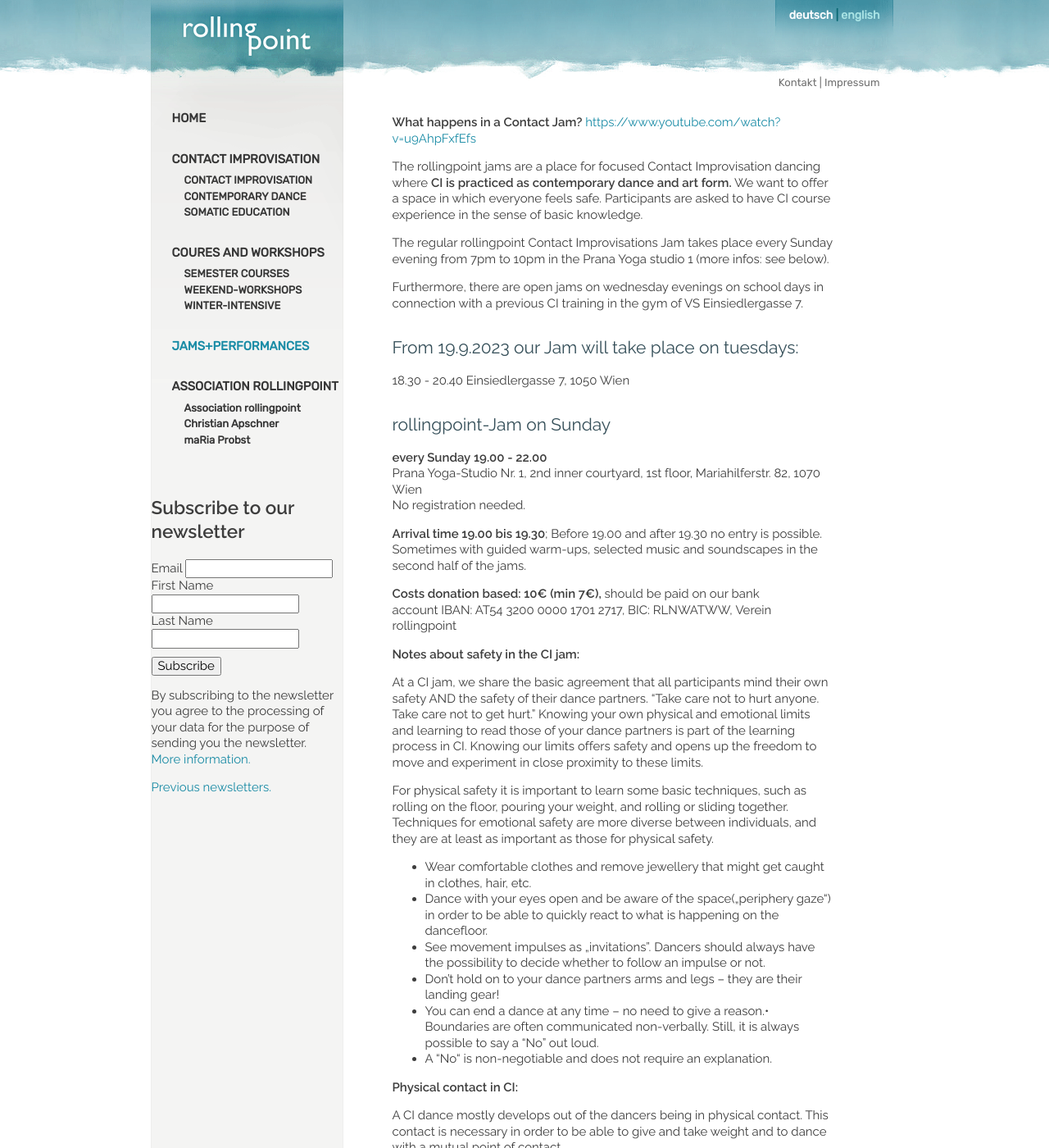
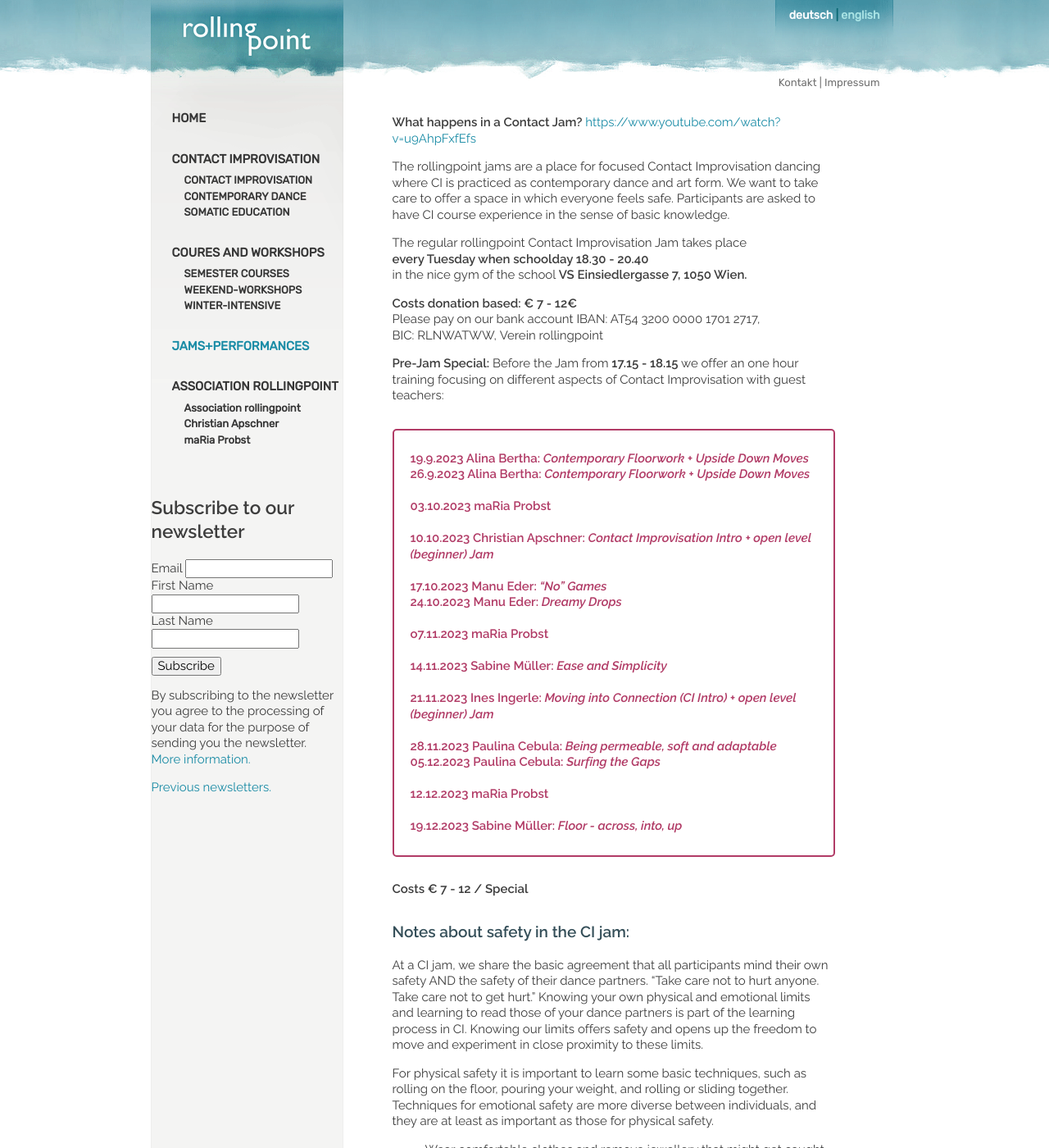
Before and after one commit to manulari/rollingpointat, a Jekyll site: the page built from _pages_en/en-jams.md, in a window 1280 px wide and 1400 px high. Shown: the whole window at 82% size. Built offline with Jekyll 4.4.1, drawn with Linux system fonts in a browser that asks for light colours; comment, search, counter and statistics services are not loaded.

Commit message:
Update page (en) “en-jams”

```diff
--- a/_pages_en/en-jams.md
+++ b/_pages_en/en-jams.md
@@ -1,32 +1,51 @@
 ---
 permalink: /en/jams
-title: ROLLINGPOINT-JAMS
+title: ROLLINGPOINT-JAM
 language: en
 ---
 **What happens in a Contact Jam?** <https://www.youtube.com/watch?v=u9AhpFxfEfs>
 
-The rollingpoint jams are a place for focused Contact Improvisation dancing where **CI is practiced as contemporary dance and art form.** We want to offer a space in which everyone feels safe. Participants are asked to have CI course experience in the sense of basic knowledge.
+The rollingpoint jams are a place for focused Contact Improvisation dancing where CI is practiced as contemporary dance and art form. We want to take care to offer a space in which everyone feels safe. Participants are asked to have CI course experience in the sense of basic knowledge.
 
-The regular rollingpoint Contact Improvisations Jam takes place every Sunday evening from 7pm to 10pm in the Prana Yoga studio 1 (more infos: see below).
+The regular rollingpoint Contact Improvisation Jam takes place\
+**every Tuesday when schoolday 18.30 - 20.40**\
+in the nice gym of the school **VS Einsiedlergasse 7, 1050 Wien.**
 
-Furthermore, there are open jams on wednesday evenings on school days in connection with a previous CI training in the gym of VS Einsiedlergasse 7.
+**Costs donation based:  € 7 - 12€**\
+Please pay on our bank account IBAN: AT54 3200 0000 1701 2717, BIC: RLNWATWW, Verein rollingpoint
 
-## From 19.9.2023 our Jam will take place on tuesdays:
+**Pre-Jam Special:**  Before the Jam from **17.15 - 18.15** we offer an one hour training focusing on different aspects of Contact Improvisation with guest teachers:
 
-18.30 - 20.40 Einsiedlergasse 7, 1050 Wien
 
-## rollingpoint-Jam on Sunday
 
-**every  Sunday 19.00 - 22.00**\
-Prana Yoga-Studio Nr. 1, 2nd inner courtyard, 1st floor, Mariahilferstr. 82, 1070 Wien\
-No registration needed.
+> **19.9.2023 Alina Bertha: *Contemporary Floorwork + Upside Down Moves***\
+> **26.9.2023 Alina Bertha: *Contemporary Floorwork + Upside Down Moves***\
+> \
+> **03.10.2023 maRia Probst**\
+> \
+> **10.10.2023 Christian Apschner: *Contact Improvisation Intro + open level (beginner) Jam***\
+> \
+> **17.10.2023 Manu Eder: *"No" Games***\
+> **24.10.2023 Manu Eder: *Dreamy Drops***\
+> \
+> **o7.11.2023 maRia Probst**\
+> \
+> **14.11.2023 Sabine Müller: *Ease and Simplicity***\
+> \
+> **21.11.2023 Ines Ingerle: *Moving into Connection (CI Intro) + open level (beginner) Jam***\
+> \
+> **28.11.2023 Paulina Cebula: *Being permeable, soft and adaptable***\
+> **05.12.2023 Paulina Cebula: *Surfing the Gaps***\
+> \
+> **12.12.2023 maRia Probst**\
+> \
+> **19.12.2023 Sabine Müller: *Floor - across, into, up***
 
-**Arrival time 19.00 bis 19.30**; Before 19.00 and after 19.30 no entry is possible.\
-Sometimes with guided warm-ups, selected music and soundscapes in the second half of the jams.
+**Costs € 7 - 12 / Special**
 
-**Costs donation based:  10€ (min 7€),** should be paid on our bank account IBAN: AT54 3200 0000 1701 2717, BIC: RLNWATWW, Verein rollingpoint
 
-**Notes about safety in the CI jam:**
+
+### **Notes about safety in the CI jam:**
 
 At a CI jam, we share the basic agreement that all participants mind their own safety AND the safety of their dance partners. “Take care not to hurt anyone. Take care not to get hurt.” Knowing your own physical and emotional limits and learning to read those of your dance partners is part of the learning process in CI. Knowing our limits offers safety and opens up the freedom to move and experiment in close proximity to these limits.
 
```
